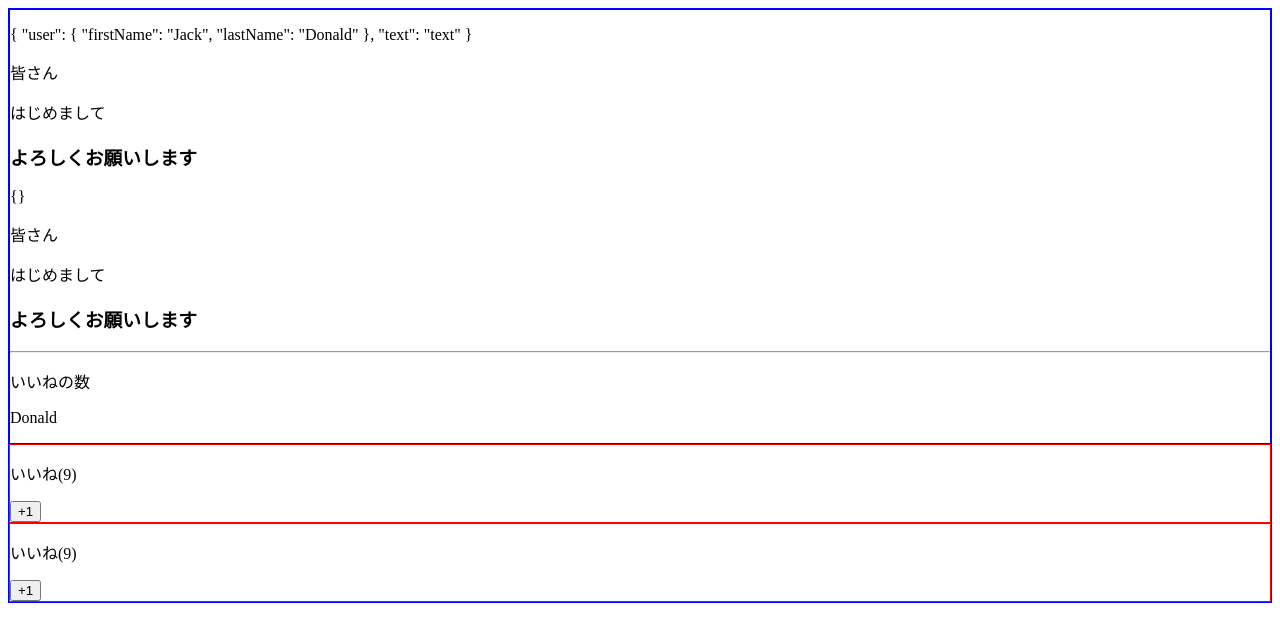
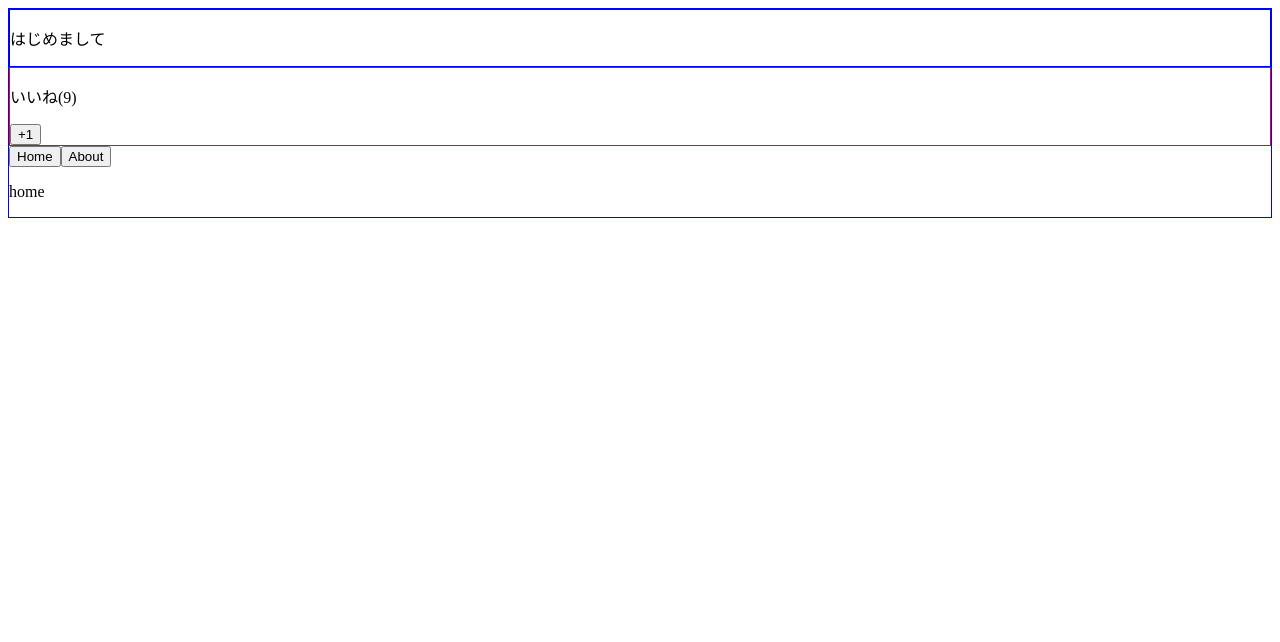
Before and after one commit to Taka2401/Vue.js, a Vue app in the folder udemy-vue.js/: page / in a window 1280 px wide. Shown: the top 642 px of the page. Built offline with nearby package versions, Linux system fonts and the light colour scheme.

Commit message:
add: 動的コンポーネント

```diff
--- a/udemy-vue.js/src/App.vue
+++ b/udemy-vue.js/src/App.vue
@@ -1,32 +1,33 @@
 <template>
   <div>
     <LikeHeader>
-      <template v-slot:default="slotProps">
-        <p>{{ slotProps }}</p>
-        <p>皆さん</p>
-        <p>はじめまして</p>
-        <h3>よろしくお願いします</h3>
-      </template>
-        <template v-slot:title="slotProps2">
-          <p>{{ slotProps2.user.lastName }}</p>
-        </template>
+      <p>はじめまして</p>
     </LikeHeader>
     <LikeNumber :total-number="number" @my-click="incrementNumber"></LikeNumber>
-    <LikeNumber :total-number="number"></LikeNumber>
+    <button @click="currentComponent = 'Home'">Home</button>
+    <button @click="currentComponent = 'About'">About</button>
+    <keep-alive>
+      <component :is="currentComponent"></component>
+    </keep-alive>
   </div>
 </template>
 
 <script>
 import LikeHeader from "./components/LikeHeader.vue";
+import Home from "./components/Home.vue";
+import About from "./components/About.vue";
 
 export default {
   data() {
     return {
-      number: 18
+      number: 18,
+      currentComponent: "Home"
     };
   },
   components: {
-    LikeHeader
+    LikeHeader,
+    Home,
+    About
   },
   methods: {
     incrementNumber(value) {
--- /dev/null
+++ b/udemy-vue.js/src/components/About.vue
@@ -0,0 +1,20 @@
+<template>
+<div>
+  <p>about</p>
+  <input>
+</div>
+</template>
+
+<script>
+export default {
+  destroyed() {
+    console.log("destroyed");
+  },
+  deactivated() {
+    console.log("deactivated");
+  },
+  activated() {
+    console.log("activated");
+  }
+};
+</script>
--- /dev/null
+++ b/udemy-vue.js/src/components/Home.vue
@@ -0,0 +1,3 @@
+<template>
+  <p>home</p>
+</template>
--- a/udemy-vue.js/src/components/LikeHeader.vue
+++ b/udemy-vue.js/src/components/LikeHeader.vue
@@ -1,10 +1,6 @@
 <template>
   <div>
-    <slot :user="user" text="text"></slot>
     <slot></slot>
-    <hr>
-    <p>いいねの数</p>
-    <slot name="title" :user="user"></slot>
   </div>
 </template>
 
```
